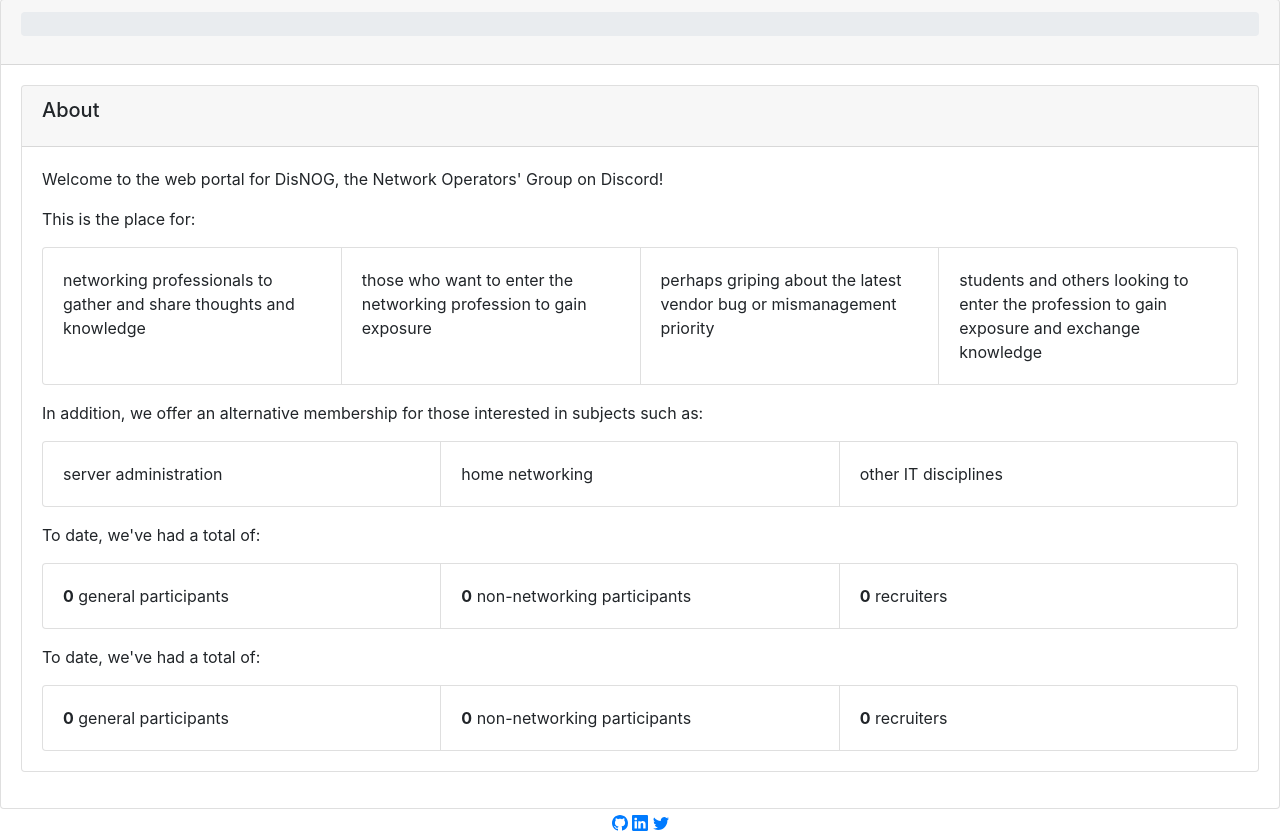
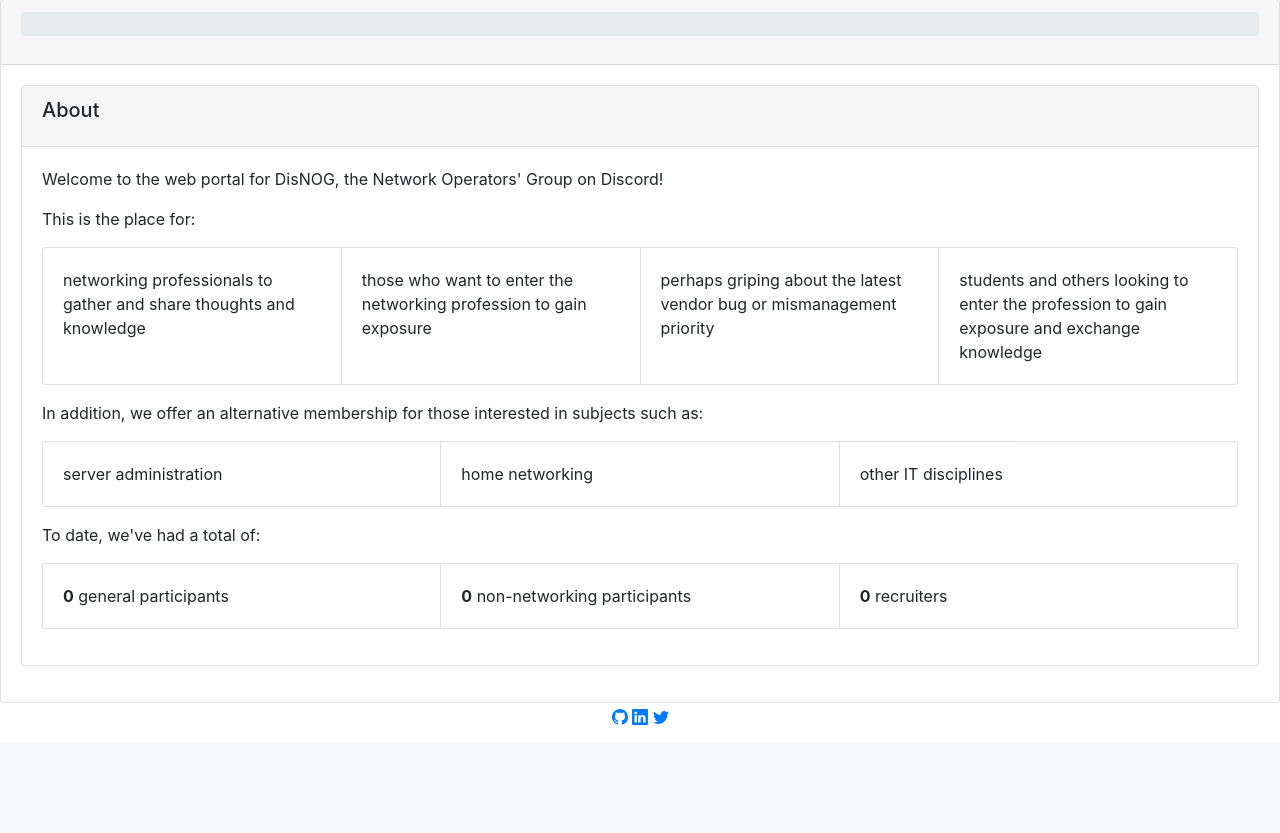
Before and after one commit to disnog/netranger-web, a Flask app: page / in a window 1280 px wide. Shown: the part 57-890 px from the top of the page. After the commit the page ends 782 px from the top, so only its background shows below. Run offline with Flask 2, Linux system fonts and the light colour scheme; data that the repository does not hold is empty; parts of the project's set-up code (start-up, migrations or seed data) failed here and were passed over; some libraries are stand-ins or nearby versions.

Commit message:
DisNOG2 updates

```diff
--- a/nrweb/templates/home.html
+++ b/nrweb/templates/home.html
@@ -63,18 +63,6 @@
             <div class="card">
                 <div class="card-body">other IT disciplines</div>
             </div>
-        </div><p/>
-        <p class="card-text">To date, we've had a total of:</p>
-        <div class="card-group">
-            <div class="card">
-                <div class="card-body"><strong>{{general_members}}</strong> general participants</div>
-            </div>
-            <div class="card">
-                <div class="card-body"><strong>{{periphery_members}}</strong> non-networking participants</div>
-            </div>
-            <div class="card">
-                <div class="card-body"><strong>{{recruiter_members}}</strong> recruiters</div>
-            </div>
         </div>
         <p/>
         <p class="card-text">To date, we've had a total of:</p>
@@ -89,6 +77,7 @@
                 <div class="card-body"><strong>{{recruiter_members}}</strong> recruiters</div>
             </div>
         </div>
+        </p>
     </div>
 </div>
 {% endblock %}
--- a/nrweb/views.py
+++ b/nrweb/views.py
@@ -342,9 +342,9 @@ def rules():
 def linkedin():
     return redirect("https://www.linkedin.com/groups/9073282",303)
 
-@app.route("/survey")
+@app.route("/survey-dec2021")
 def survey():
-    return redirect("https://forms.gle/73PdMU1uDoEhACN66",303)
+    return redirect("https://docs.google.com/forms/d/e/1FAIpQLSeDHriZMhVDvz9aa74Y4x4Cu3oGDzuIl3Vf49EAGXnY_VAyJQ/viewform?usp=sf_link",303)
 
 @app.route("/events")
 @register_breadcrumb(app, ".events", "Events")
```
